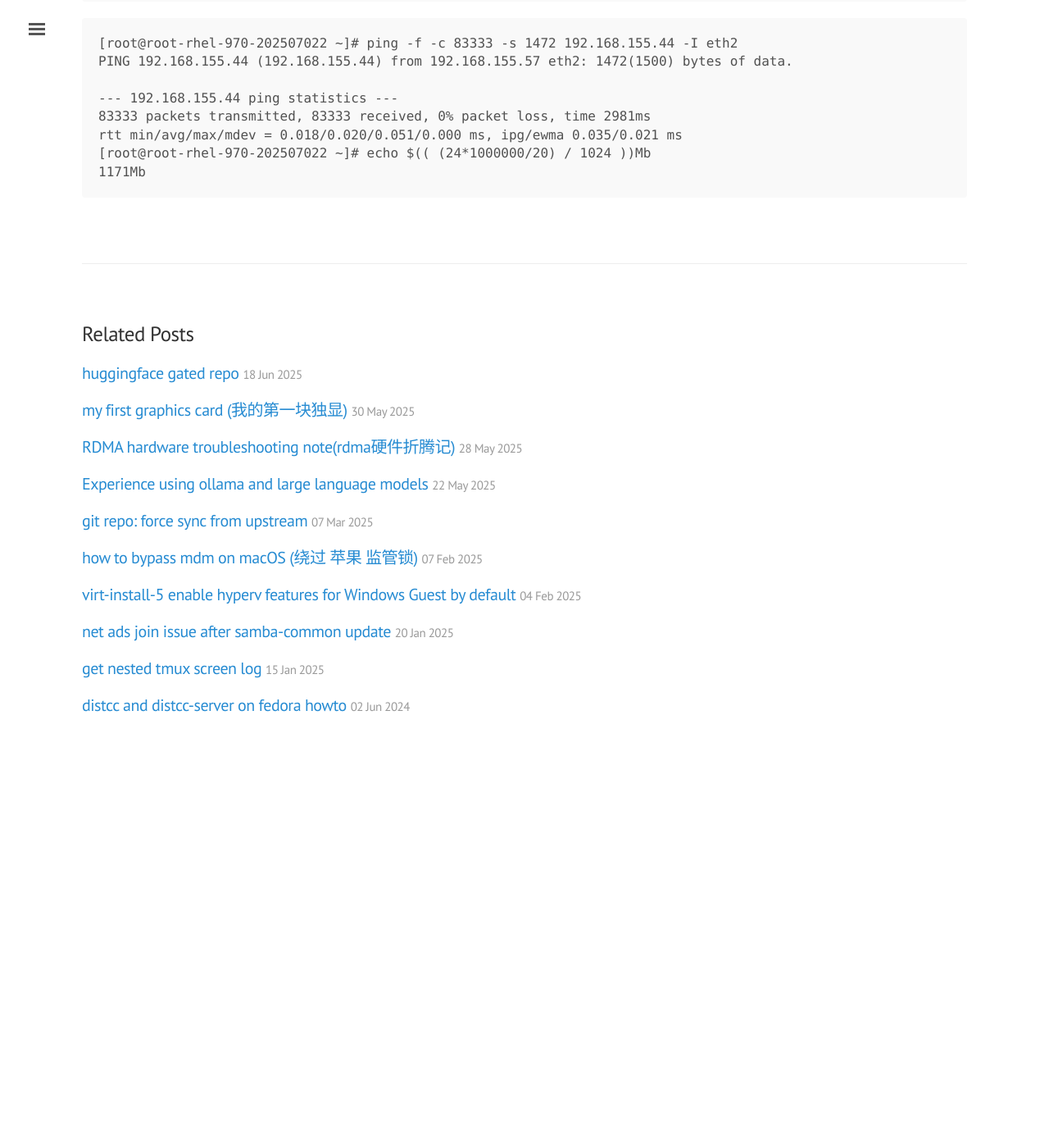
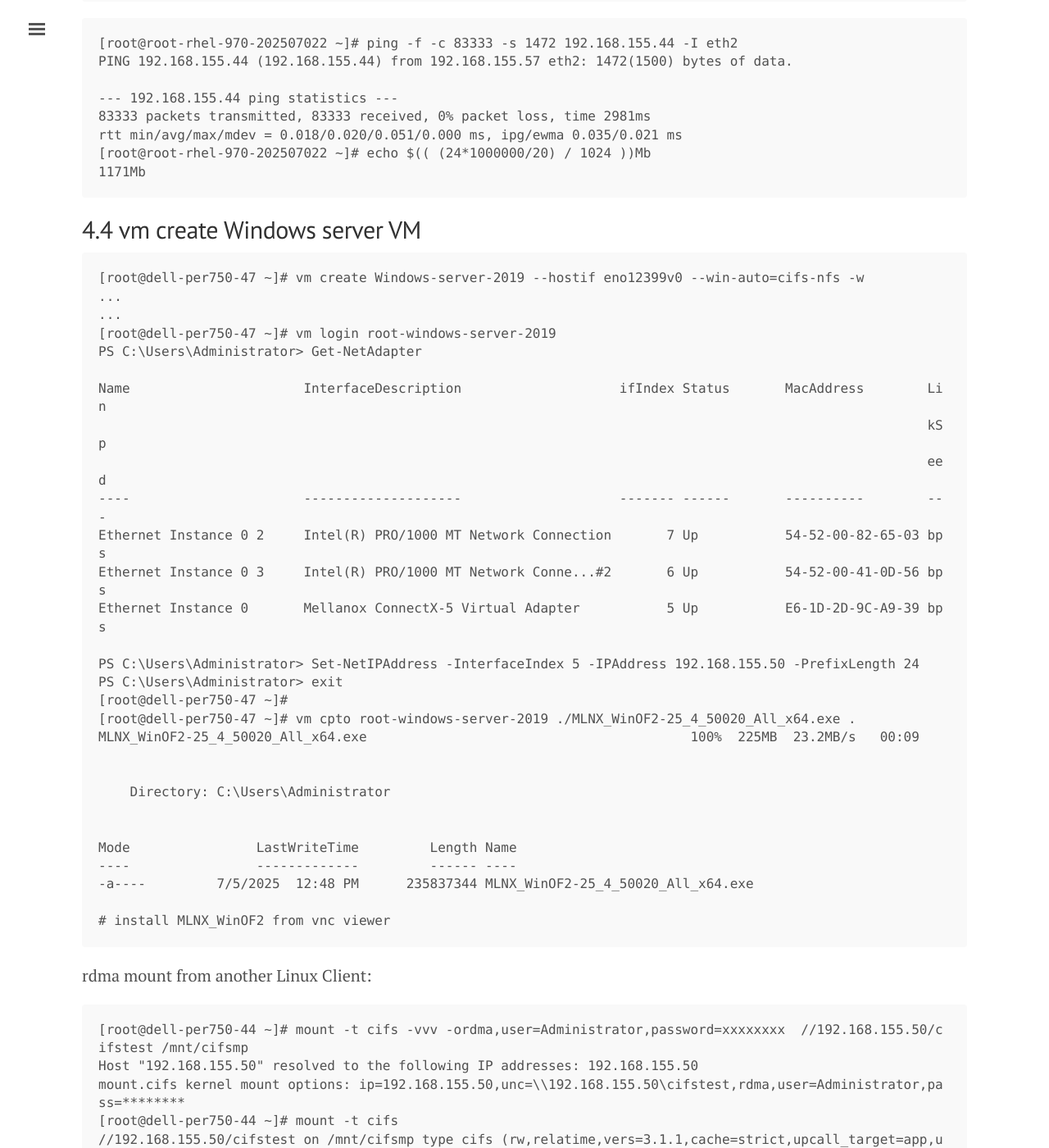
Before and after one commit to tcler/tcler.github.io, a Jekyll site: the page built from _posts/2025-07-05-configure-SR-IOV-for-ConnectX-5-ethernet-on-Linux.md, in a window 1280 px wide and 1400 px high, scrolled down 4881 px. Shown: the whole window at 82% size. Built offline with Jekyll 4.4.1, drawn with Linux system fonts in a browser that asks for light colours; before the commit the page ends 5814 px from its top, so only the background shows below that; some of the changed text lies outside the part shown.

Commit message:
Update 2025-07-05-configure-SR-IOV-for-ConnectX-5-ethernet-on-Linux.md

````diff
--- a/_posts/2025-07-05-configure-SR-IOV-for-ConnectX-5-ethernet-on-Linux.md
+++ b/_posts/2025-07-05-configure-SR-IOV-for-ConnectX-5-ethernet-on-Linux.md
@@ -191,3 +191,45 @@ rtt min/avg/max/mdev = 0.018/0.020/0.051/0.000 ms, ipg/ewma 0.035/0.021 ms
 [root@root-rhel-970-202507022 ~]# echo $(( (24*1000000/20) / 1024 ))Mb
 1171Mb
 ```
+
+## 4.4 vm create Windows server VM
+```
+[root@dell-per750-47 ~]# vm create Windows-server-2019 --hostif eno12399v0 --win-auto=cifs-nfs -w
+...
+...
+[root@dell-per750-47 ~]# vm login root-windows-server-2019
+PS C:\Users\Administrator> Get-NetAdapter
+
+Name                      InterfaceDescription                    ifIndex Status       MacAddress        Lin
+                                                                                                         kSp
+                                                                                                         eed
+----                      --------------------                    ------- ------       ----------        ---
+Ethernet Instance 0 2     Intel(R) PRO/1000 MT Network Connection       7 Up           54-52-00-82-65-03 bps
+Ethernet Instance 0 3     Intel(R) PRO/1000 MT Network Conne...#2       6 Up           54-52-00-41-0D-56 bps
+Ethernet Instance 0       Mellanox ConnectX-5 Virtual Adapter           5 Up           E6-1D-2D-9C-A9-39 bps
+
+PS C:\Users\Administrator> Set-NetIPAddress -InterfaceIndex 5 -IPAddress 192.168.155.50 -PrefixLength 24
+PS C:\Users\Administrator> exit
+[root@dell-per750-47 ~]#
+[root@dell-per750-47 ~]# vm cpto root-windows-server-2019 ./MLNX_WinOF2-25_4_50020_All_x64.exe .
+MLNX_WinOF2-25_4_50020_All_x64.exe                                         100%  225MB  23.2MB/s   00:09
+
+
+    Directory: C:\Users\Administrator
+
+
+Mode                LastWriteTime         Length Name
+----                -------------         ------ ----
+-a----         7/5/2025  12:48 PM      235837344 MLNX_WinOF2-25_4_50020_All_x64.exe
+
+# install MLNX_WinOF2 from vnc viewer
+```
+
+rdma mount from another Linux Client:
+```
+[root@dell-per750-44 ~]# mount -t cifs -vvv -ordma,user=Administrator,password=xxxxxxxx  //192.168.155.50/cifstest /mnt/cifsmp
+Host "192.168.155.50" resolved to the following IP addresses: 192.168.155.50
+mount.cifs kernel mount options: ip=192.168.155.50,unc=\\192.168.155.50\cifstest,rdma,user=Administrator,pass=********
+[root@dell-per750-44 ~]# mount -t cifs
+//192.168.155.50/cifstest on /mnt/cifsmp type cifs (rw,relatime,vers=3.1.1,cache=strict,upcall_target=app,username=Administrator,uid=0,noforceuid,gid=0,noforcegid,addr=192.168.155.50,rdma,file_mode=0755,dir_mode=0755,soft,nounix,serverino,mapposix,reparse=nfs,nativesocket,symlink=native,rsize=4194304,wsize=4194304,bsize=1048576,retrans=1,echo_interval=60,actimeo=1,closetimeo=1)
+```
````
